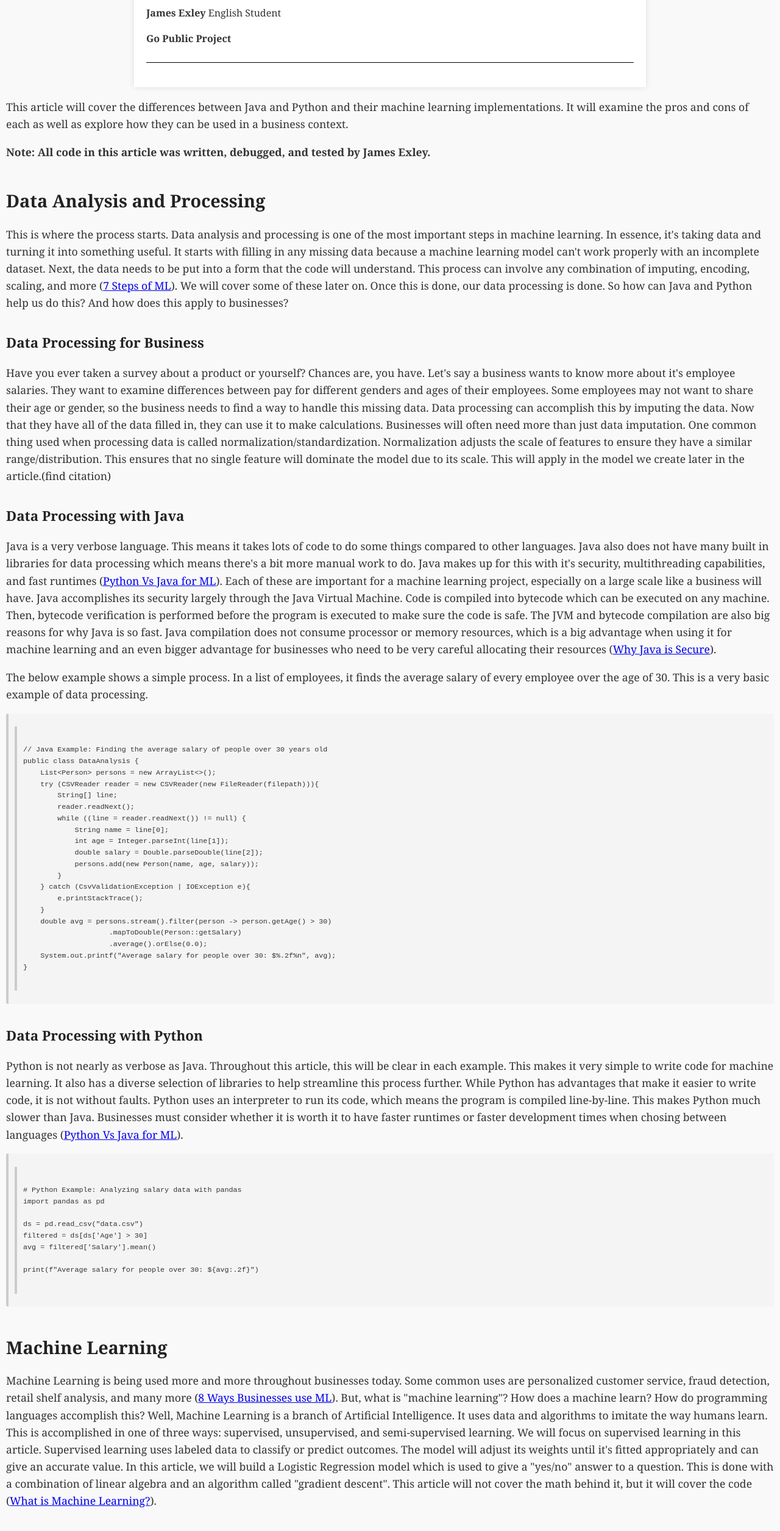
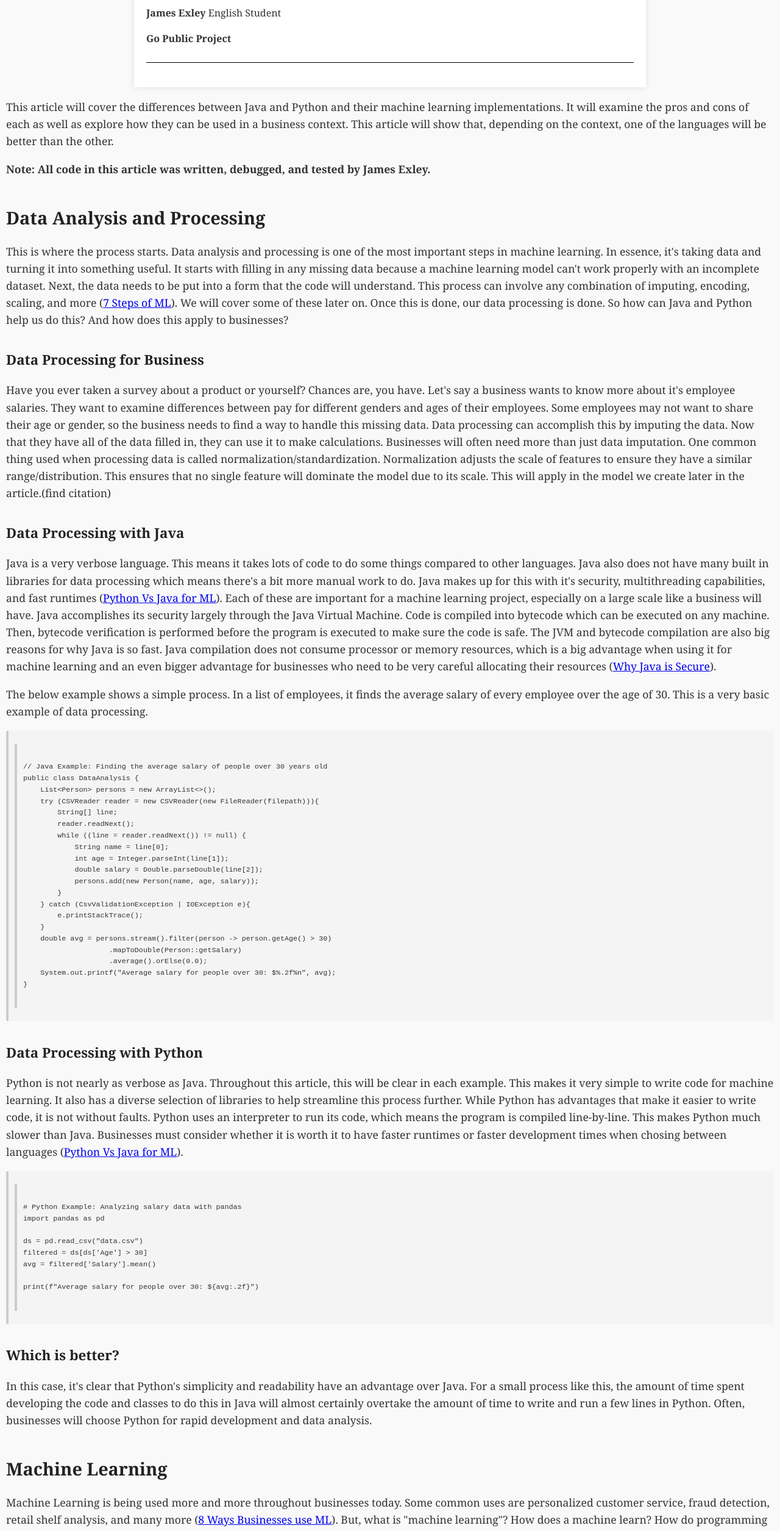
Before and after one commit to exleyjames/gopublic, a plain HTML site: page index.html in a window 1280 px wide. Shown: the part 240-2750 px from the top of the page at 61% size. Drawn offline with Linux system fonts and the light colour scheme.

Commit message:
Added more info

```diff
--- a/index.html
+++ b/index.html
@@ -124,7 +124,8 @@
                 This article will cover the differences between Java and Python
                 and their machine learning implementations. It will examine the pros
                 and cons of each as well as explore how they can be used in a
-                business context.
+                business context. This article will show that, depending on the context,
+                one of the languages will be better than the other.
             </p>
             <p><b>Note: All code in this article was written, debugged, and tested by James Exley.</b></p>
 
@@ -228,6 +229,14 @@ avg = filtered['Salary'].mean()
 
 print(f"Average salary for people over 30: ${avg:.2f}")
             </code></pre>
+            <h3>Which is better?</h3>
+            <p>
+                In this case, it's clear that Python's simplicity and readability have an advantage over
+                Java. For a small process like this, the amount of time spent developing the code and
+                classes to do this in Java will almost certainly overtake the amount of time to write
+                and run a few lines in Python. Often, businesses will choose Python for rapid development
+                and data analysis.
+            </p>
             <h2>Machine Learning</h2>
             <p>
                 Machine Learning is being used more and more throughout businesses today. Some common
@@ -353,6 +362,14 @@ print(f"Model Accuracy: {accuracy:.2f}")
                 Note: Unlike the Java code, this code is complete. Some classes will need to be imported.
                 More information can be found at the bottom of the article.
             </p>
+            <h3>Which is better?</h3>
+            <p>
+                In this case, an argument could be made that either one is better. Java requires many more
+                lines of code to accomplish the same task and is not as clear, but if this project is
+                expanded to a business scale where millions of people are being analyzed, Java's efficiency
+                and scalability would be a major advantage. Python, on the other hand, is much faster to
+                develop, but on a large scale, the time and resource cost would be very noticeable.
+            </p>
             <h2>Overview</h2>
             <p>
                 put stuff here
```
